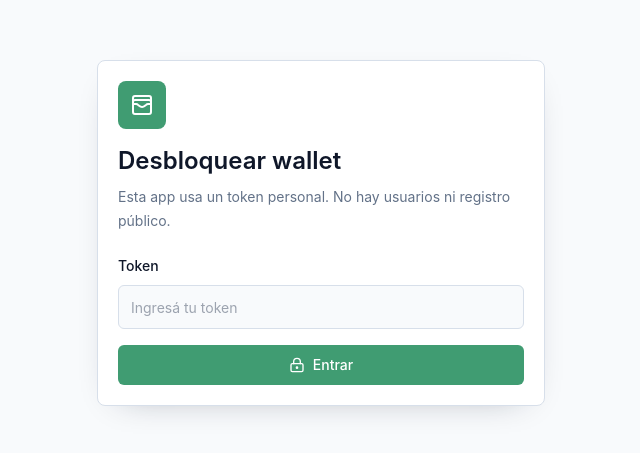
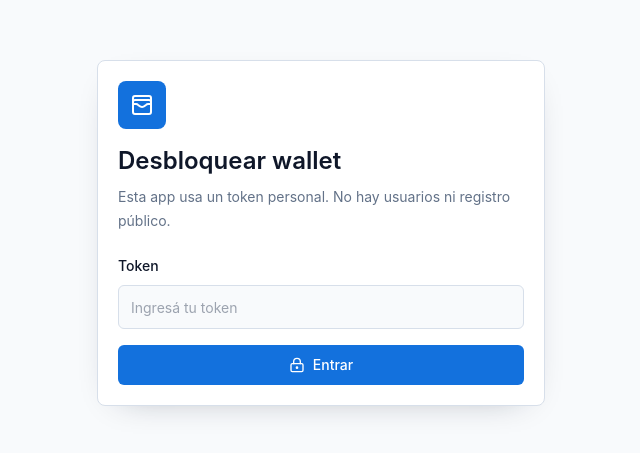
Before and after one commit to srodriguez-lefebre/wallet-web-personal, a React (Vite) app: page / in a window 1280 px wide. Shown: the part 167-620 px from the top of the page, without its empty margins (319-959 px from the left). Built offline with nearby package versions, Linux system fonts and the light colour scheme.

Commit message:
fix: restore category colors and blue app accents

```diff
--- a/src/styles/globals.css
+++ b/src/styles/globals.css
@@ -8,7 +8,7 @@
     --foreground: 222 47% 11%;
     --card: 0 0% 100%;
     --card-foreground: 222 47% 11%;
-    --primary: 153 42% 43%;
+    --primary: 212 84% 47%;
     --primary-foreground: 0 0% 100%;
     --secondary: 210 30% 94%;
     --secondary-foreground: 222 47% 11%;
@@ -20,7 +20,7 @@
     --destructive-foreground: 0 0% 100%;
     --border: 214 32% 88%;
     --input: 214 32% 88%;
-    --ring: 153 42% 43%;
+    --ring: 212 84% 47%;
     --radius: 0.5rem;
   }
 
@@ -29,7 +29,7 @@
     --foreground: 210 40% 96%;
     --card: 222 42% 12%;
     --card-foreground: 210 40% 96%;
-    --primary: 153 42% 52%;
+    --primary: 210 90% 62%;
     --primary-foreground: 222 47% 8%;
     --secondary: 217 33% 18%;
     --secondary-foreground: 210 40% 96%;
@@ -41,7 +41,7 @@
     --destructive-foreground: 0 0% 100%;
     --border: 217 33% 20%;
     --input: 217 33% 20%;
-    --ring: 153 42% 52%;
+    --ring: 210 90% 62%;
   }
 
   * {
--- a/src/views/analytics-view.tsx
+++ b/src/views/analytics-view.tsx
@@ -121,7 +121,7 @@ export function AnalyticsView() {
                   <div className="flex items-center gap-3">
                     <span
                       className="h-3 w-3 rounded-full"
-                      style={{ backgroundColor: "#2563EB" }}
+                      style={{ backgroundColor: category.color }}
                     />
                     <p className="font-medium">{category.name}</p>
                   </div>
--- a/src/views/dashboard-view.tsx
+++ b/src/views/dashboard-view.tsx
@@ -24,8 +24,6 @@ import {
   calculateSummary,
   formatMoney,
 } from "@shared/calculations";
-
-const reportBlues = ["#2563EB", "#0EA5E9", "#0284C7", "#38BDF8", "#1D4ED8", "#60A5FA"];
 
 export function DashboardView() {
   const navigate = useNavigate();
@@ -176,10 +174,10 @@ export function DashboardView() {
                   outerRadius={104}
                   paddingAngle={3}
                 >
-                  {categories.map((category, index) => (
+                  {categories.map((category) => (
                     <Cell
                       key={category.id}
-                      fill={reportBlues[index % reportBlues.length]}
+                      fill={category.color}
                       className="cursor-pointer outline-none"
                       onClick={() =>
                         goToRecords({ type: "expense", categoryId: category.id })
@@ -192,7 +190,7 @@ export function DashboardView() {
             </ResponsiveContainer>
           </CardContent>
           <div className="grid gap-2 px-5 pb-5 sm:grid-cols-2">
-            {categories.map((category, index) => (
+            {categories.map((category) => (
               <button
                 key={category.id}
                 type="button"
@@ -202,7 +200,7 @@ export function DashboardView() {
                 <span className="flex items-center gap-2">
                   <span
                     className="h-2.5 w-2.5 rounded-full"
-                    style={{ backgroundColor: reportBlues[index % reportBlues.length] }}
+                    style={{ backgroundColor: category.color }}
                   />
                   {category.name}
                 </span>
```
